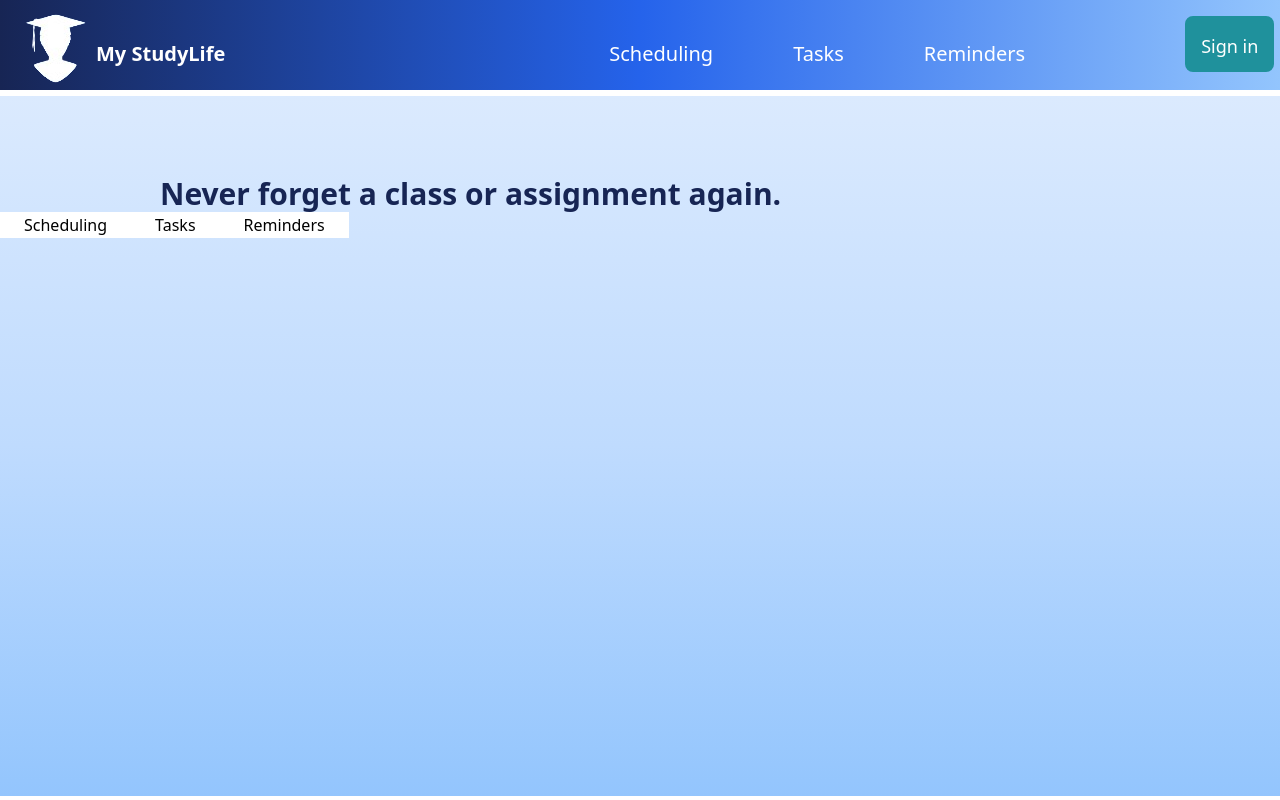
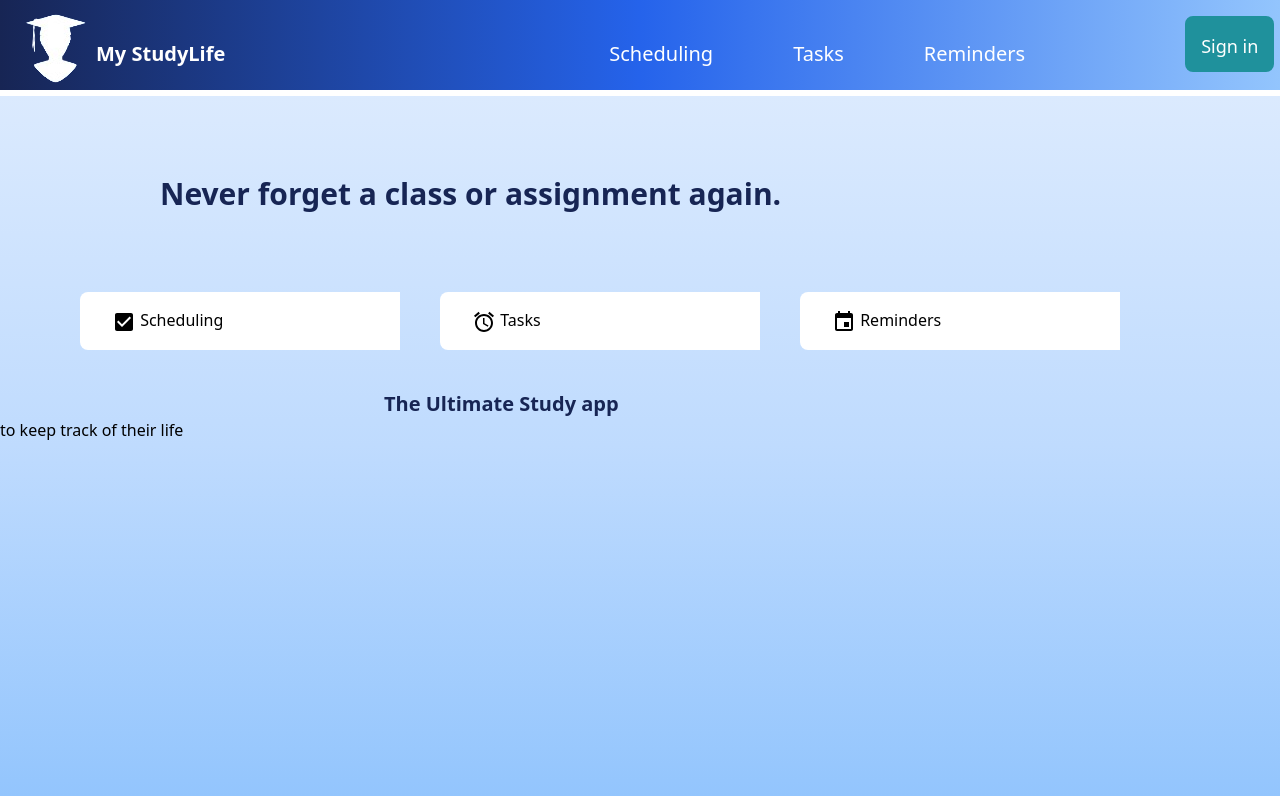
Before and after one commit to irisakellia/ST_PLANNER, a React (Vite) app: page / in a window 1280 px wide. Built offline with nearby package versions, Linux system fonts and the light colour scheme.

Commit message:
[adding]

```diff
--- a/package.json
+++ b/package.json
@@ -10,6 +10,10 @@
     "preview": "vite preview"
   },
   "dependencies": {
+    "@emotion/react": "^11.13.0",
+    "@emotion/styled": "^11.13.0",
+    "@mui/icons-material": "^5.16.5",
+    "@mui/material": "^5.16.5",
     "react": "^18.3.1",
     "react-dom": "^18.3.1"
   },
--- a/src/App.jsx
+++ b/src/App.jsx
@@ -1,5 +1,8 @@
 import { useState } from 'react'
 import logo from '../public/logo.png'
+import CheckBoxIcon from '@mui/icons-material/CheckBox';
+import AlarmIcon from '@mui/icons-material/Alarm';
+import EventIcon from '@mui/icons-material/Event';
 
 function App() {
   const [count, setCount] = useState(0)
@@ -18,11 +21,14 @@
         </nav>
 <section className='bg-gradient-to-b from-blue-100 via-blue-200 to-blue-300 h-[700px]'>
         <p className='pt-20 text-3xl font-extrabold ml-40 text-blue-950 '>Never forget a class or assignment again.</p>
-        <section className='inline-flex'>
-          <p className='p-6 py-px bg-white'>Scheduling</p>
-          <p className='p-6 py-px bg-white'>Tasks</p>
-          <p className='p-6 py-px bg-white'>Reminders</p>
+        <section className='inline-flex mt-20'>
+          <p className='p-8 py-4 bg-white ml-20 w-80 rounded-s-lg'> <CheckBoxIcon/> Scheduling</p>
+          <p className='p-8 py-4 bg-white ml-10 w-80 rounded-s-lg'> <AlarmIcon/> Tasks</p>
+          <p className='p-8 py-4 bg-white ml-10 w-80 rounded-s-lg'>  <EventIcon/> Reminders</p>
         </section>
+
+        <p className='mt-10 text-xl font-bold text-blue-950 ml-96'>The Ultimate Study app</p>
+        <p className=' ml  '>to keep track of their life</p>
         </section>
 
 
```
Also changed, not shown: 1 other file (tests, documents, lock files or other folders).
